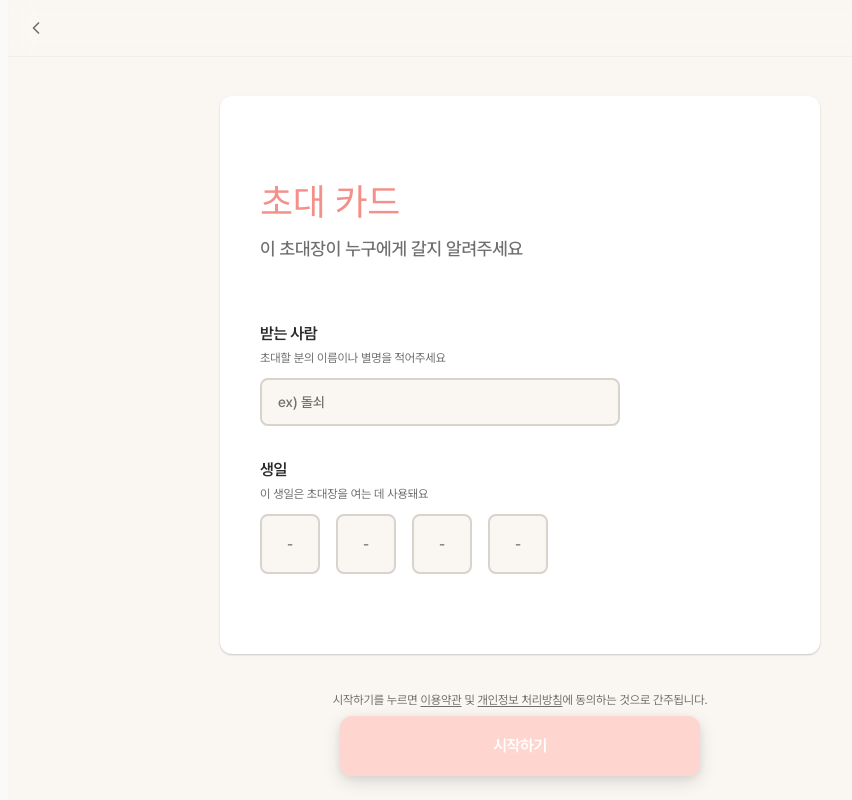
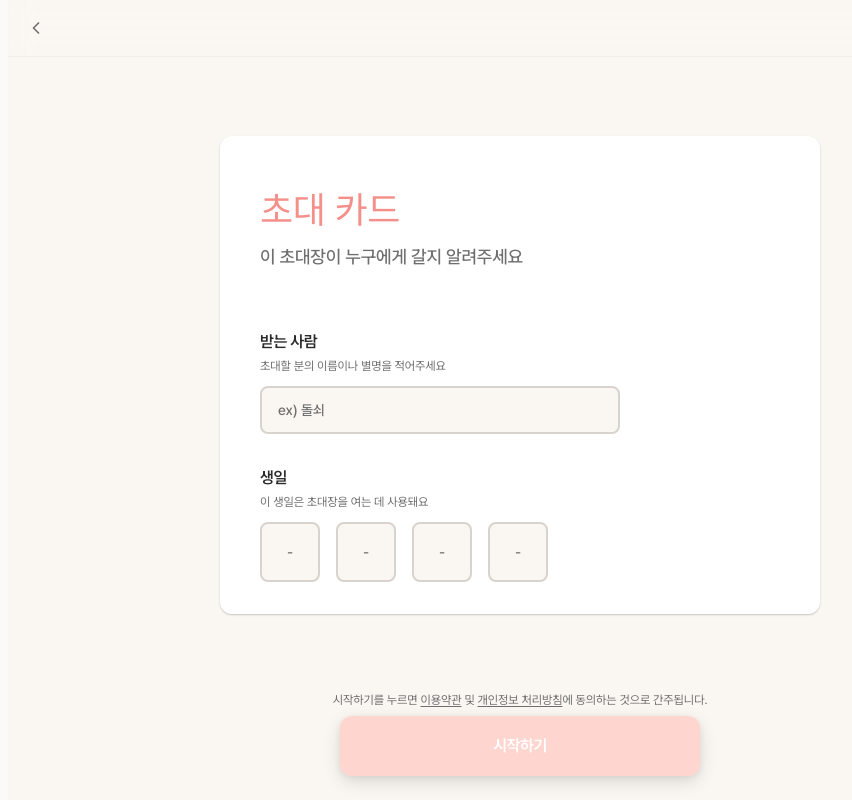
Before and after one commit to Leeseoleem/my-little-birthday-party, a React (Vite) app: page /creator/info in a window 1280 px wide. Shown: the whole page, without its empty margins (120-972 px from the left). Built offline with nearby package versions, Linux system fonts and the light colour scheme; a web font is replaced by a local one.

Commit message:
design: PinCardLayout 카드 크기 조정

```diff
--- a/src/components/layout/frame/PinCardLayout.tsx
+++ b/src/components/layout/frame/PinCardLayout.tsx
@@ -14,9 +14,9 @@ export default function PinCardLayout({
     <section
       className="
     flex flex-col w-full max-w-150 gap-9 md:gap-12 lg:gap-15
-    px-6 py-8
-    md:px-8 md:py-14
-    lg:px-10 lg:py-20
+    px-6 pt-8 pb-8
+    md:px-8 md:pt-10
+    lg:px-10 lg:pt-12
     rounded-xl shadow-card bg-gray-0"
     >
       <PageTitle {...titleProps} />
```
